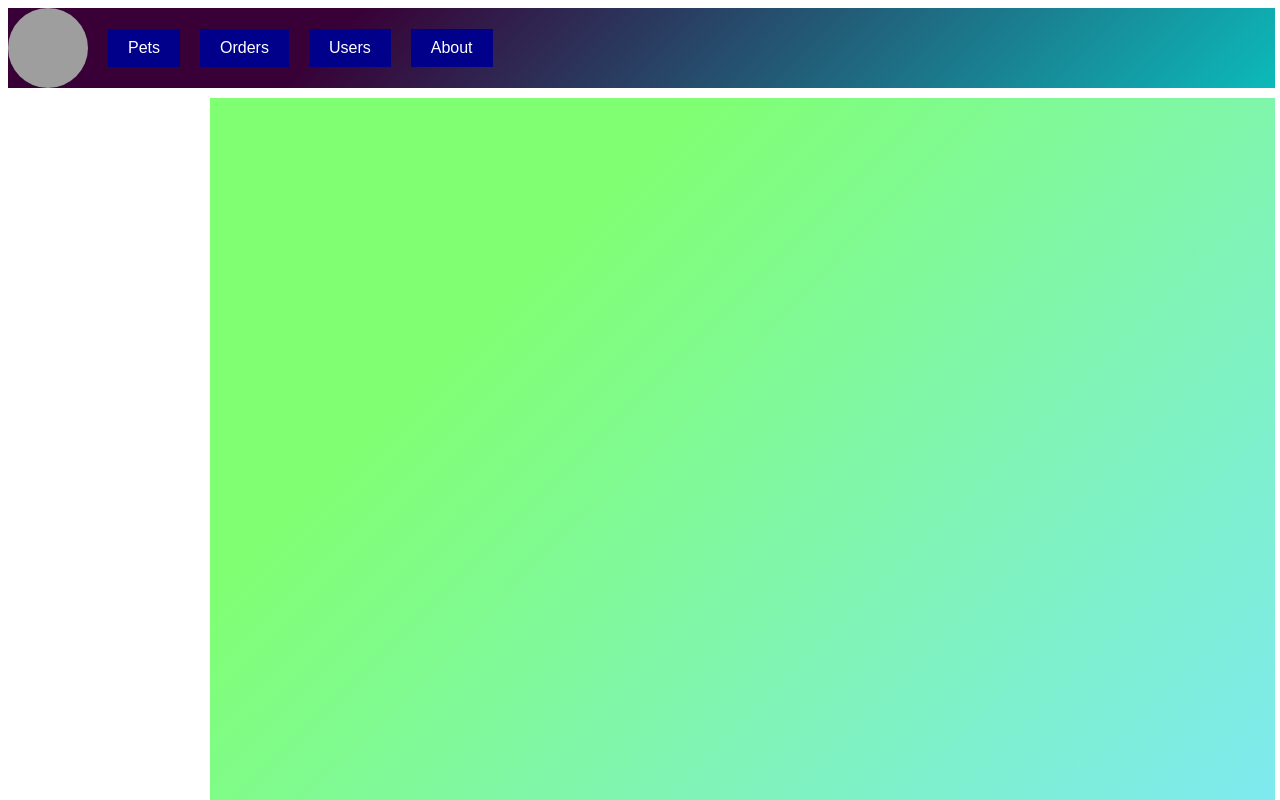
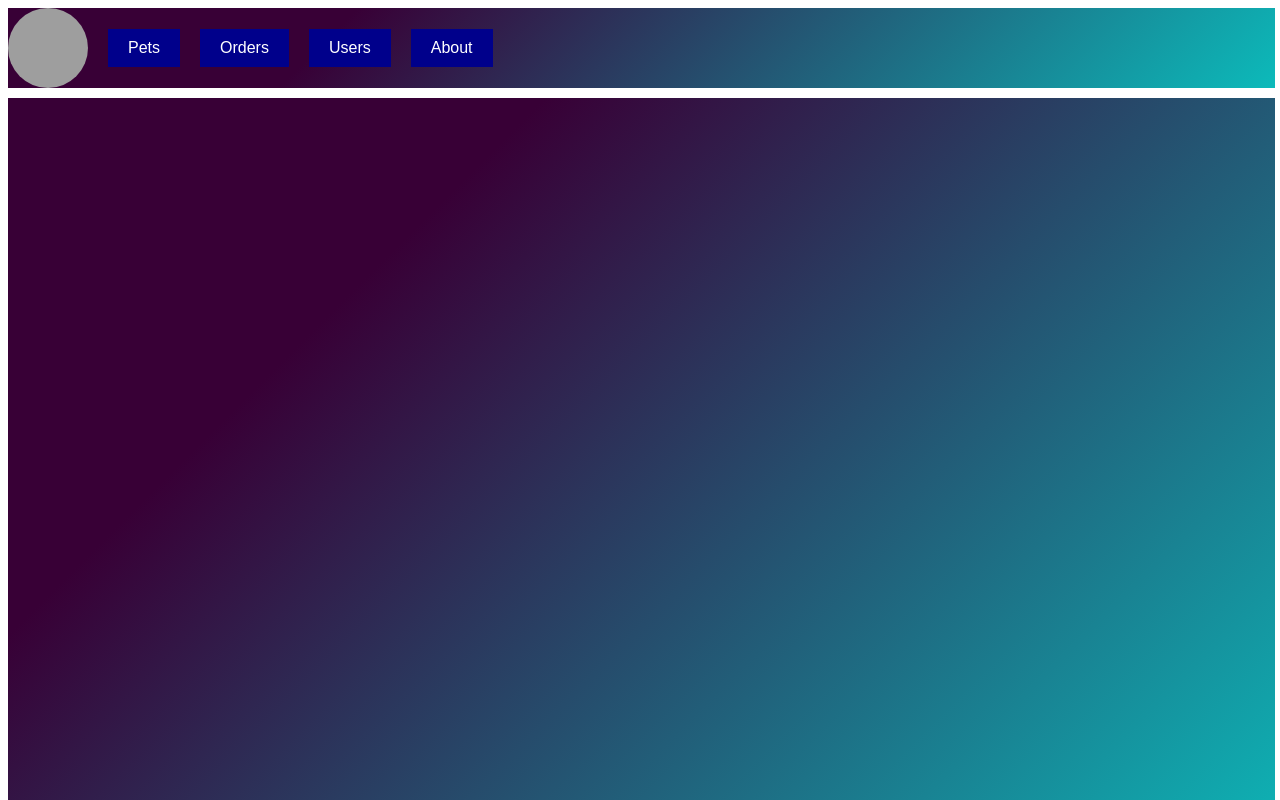
Before and after one commit to Yulian-21/pet-store-app, a React (Create React App) app: page / in a window 1280 px wide. Shown: the top 800 px of the page. Built offline with nearby package versions, Linux system fonts and the light colour scheme; grey boxes are pictures that could not be loaded.

Commit message:
redesigned styles for app

```diff
--- a/src/App.css
+++ b/src/App.css
@@ -4,7 +4,7 @@
     border-left: none;
     grid-template-areas:
     "h h h"
-    "n c c"
+    "c c c"
     "f f f";
 
     margin: 0 auto;
@@ -16,10 +16,10 @@
 
   .app-wrapper-content{
     grid-area: c;
-    background-color: #7ee8fa;
-background-image: linear-gradient(315deg, #7ee8fa 0%, #80ff72 74%);
+    background-color: #0cbaba;
+background-image: linear-gradient(315deg, #0cbaba 0%, #380036 74%);
 
-    color: black;
+    color: white;
     height: 800px;
     }
     .app-wrapper-content img{
```
